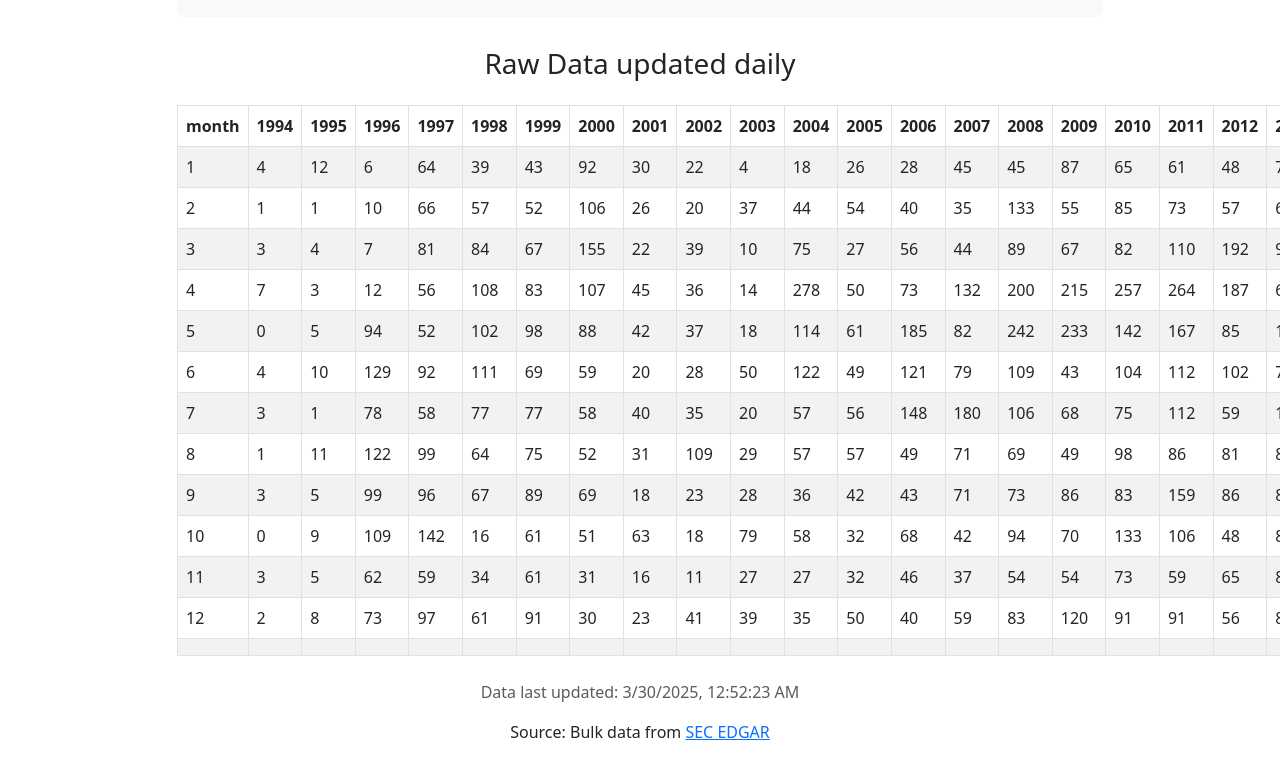
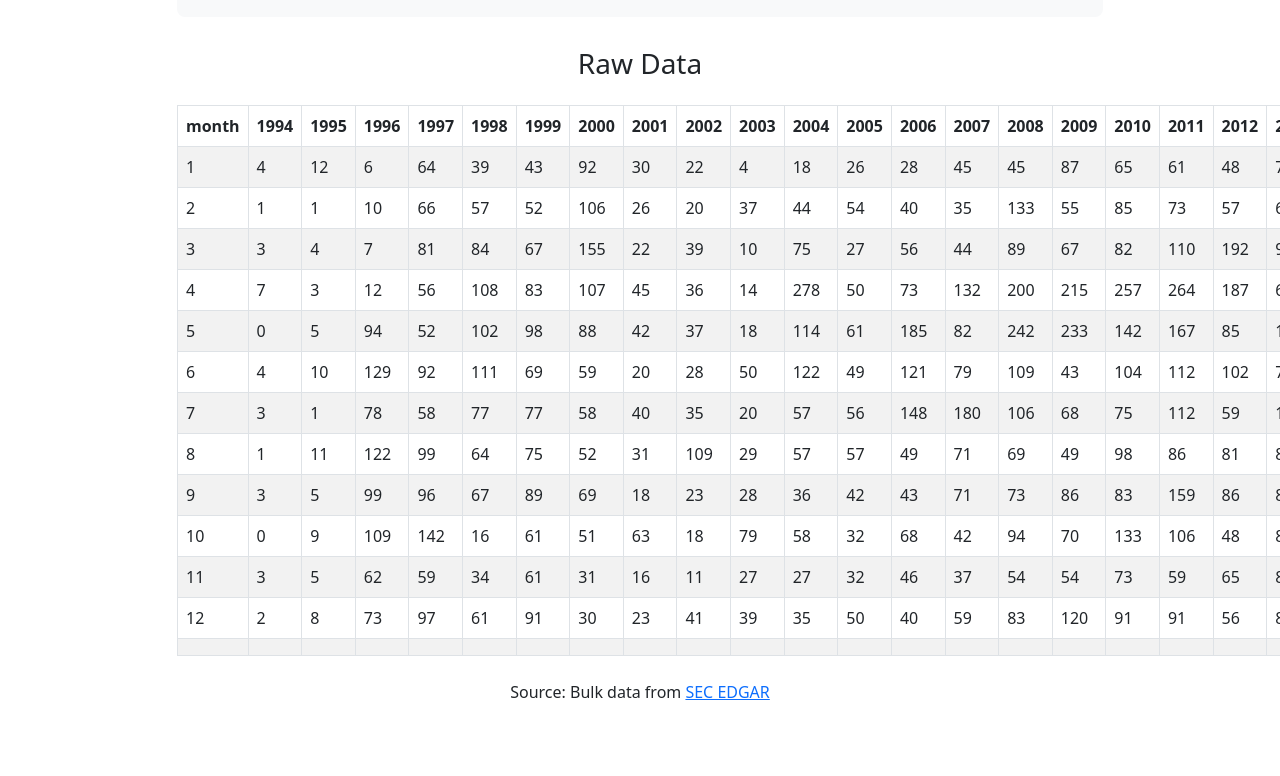
Before and after one commit to tonybaby16/02-sec-s1-analysis, a plain HTML site: page docs/index.html in a window 1280 px wide. Shown: the part 660-1436 px from the top of the page. Drawn offline with nearby package versions, Linux system fonts and the light colour scheme.

Commit message:
Fixed wording for clarity

```diff
--- a/docs/index.html
+++ b/docs/index.html
@@ -29,12 +29,11 @@
                 </div>
 
                 <div class="data-table">
-                    <h3 class="text-center mb-4">Raw Data updated daily</h3>
+                    <h3 class="text-center mb-4">Raw Data</h3>
                     <div id="table-container"></div>
                 </div>
 
                 <div class="mt-4 text-center">
-                    <p class="text-muted">Data last updated: <span id="update-date"></span></p>
                     <p>Source: Bulk data from <a href="https://www.sec.gov/search-filings/edgar-application-programming-interfaces" target="_blank">SEC EDGAR</a></p>
                 </div>
             </div>
```
Also changed, not shown: 2 other files.
